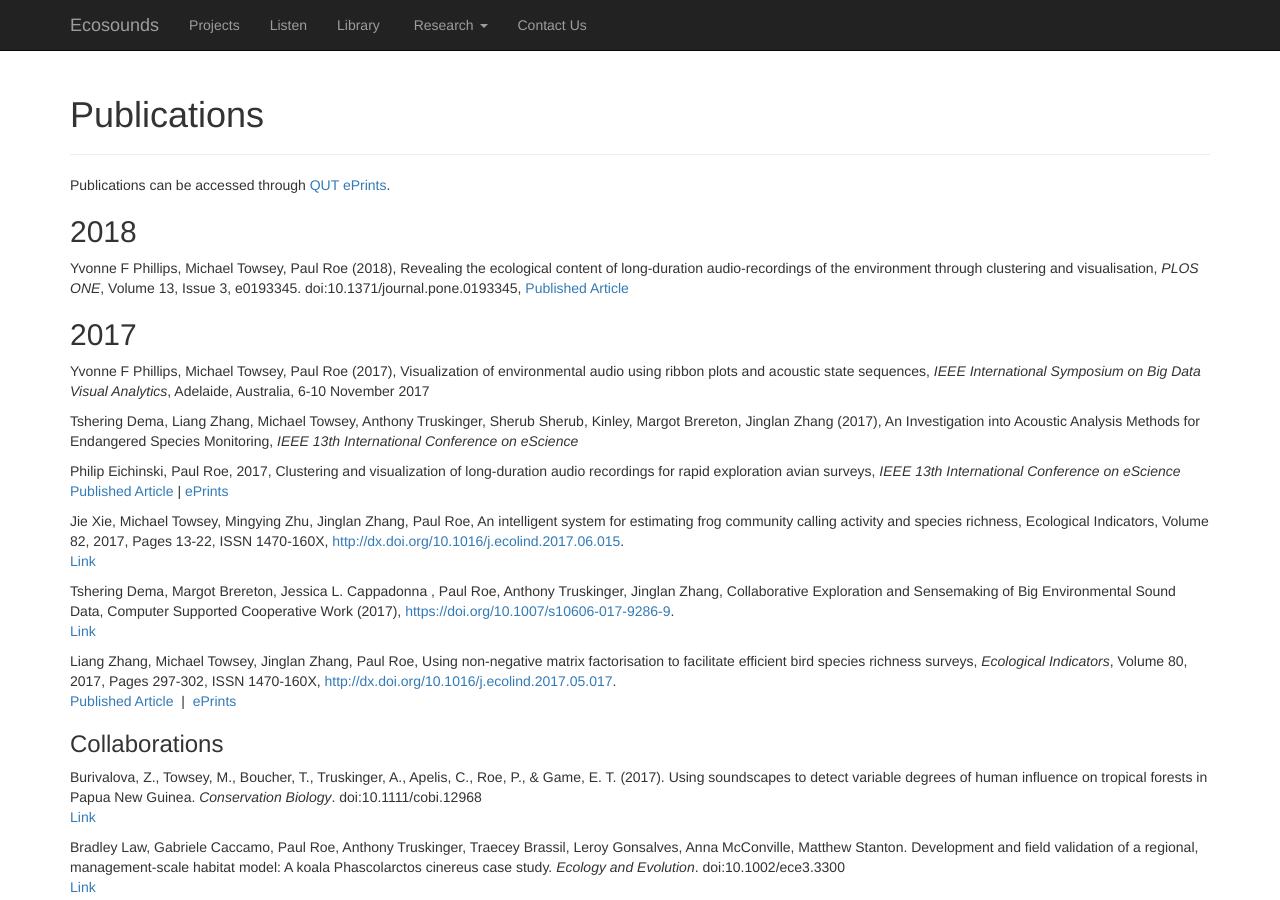
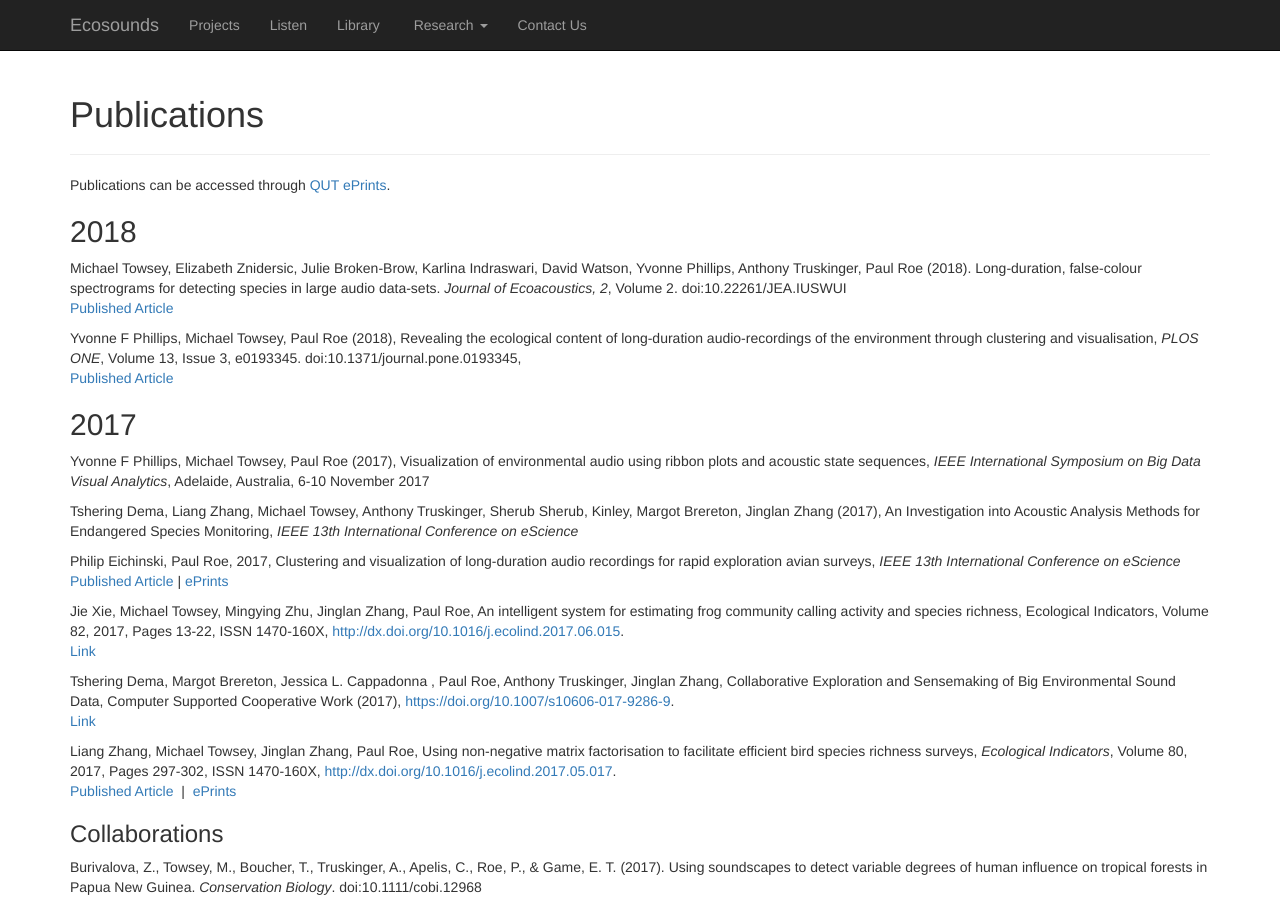
Before and after one commit to QutEcoacoustics/research-blog, a Jekyll site: the page built from publications/publications.html, in a window 1280 px wide and 900 px high. Built offline with Jekyll 4.4.1, drawn with Linux system fonts in a browser that asks for light colours; nearby versions of some CDN libraries.

Commit message:
Updated publications list

```diff
--- a/publications/publications.html
+++ b/publications/publications.html
@@ -14,11 +14,21 @@ title: Ecosounds | Publications
     <h2>2018</h2>
 
     <p>
-    Yvonne F Phillips, Michael Towsey, Paul Roe (2018),
-    Revealing the ecological content of long-duration audio-recordings of the environment through clustering and visualisation,
-    <i>PLOS ONE</i>, Volume 13, Issue 3, e0193345.
-    doi:10.1371/journal.pone.0193345,
-    <a href="http://journals.plos.org/plosone/article/authors?id=10.1371/journal.pone.0193345">Published Article</a>
+        Michael Towsey, Elizabeth Znidersic, Julie Broken-Brow, Karlina Indraswari, David Watson, Yvonne Phillips, Anthony Truskinger, Paul Roe (2018).
+        Long-duration, false-colour spectrograms for detecting species in large audio data-sets.
+        <i>Journal of Ecoacoustics, 2</i>, Volume 2.
+        doi:10.22261/JEA.IUSWUI
+        <br />
+        <a href="https://doi.org/10.22261/JEA.IUSWUI">Published Article</a>
+    </p>
+
+    <p>
+        Yvonne F Phillips, Michael Towsey, Paul Roe (2018),
+        Revealing the ecological content of long-duration audio-recordings of the environment through clustering and visualisation,
+        <i>PLOS ONE</i>, Volume 13, Issue 3, e0193345.
+        doi:10.1371/journal.pone.0193345,
+        <br />
+        <a href="http://journals.plos.org/plosone/article/authors?id=10.1371/journal.pone.0193345">Published Article</a>
     </p>
 
     <h2>2017</h2>
```
